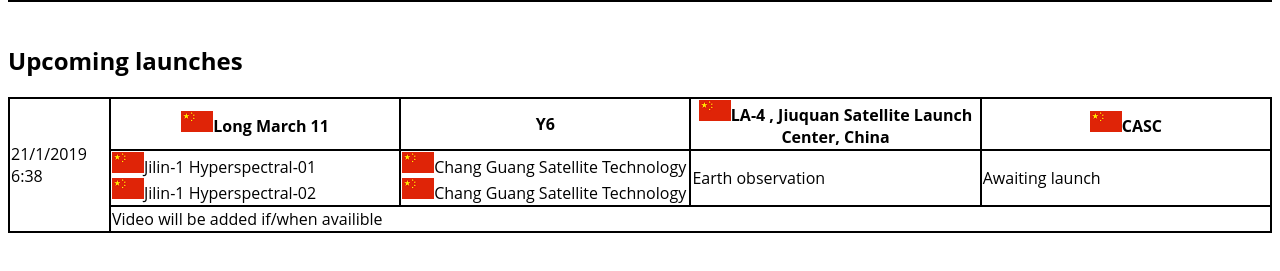
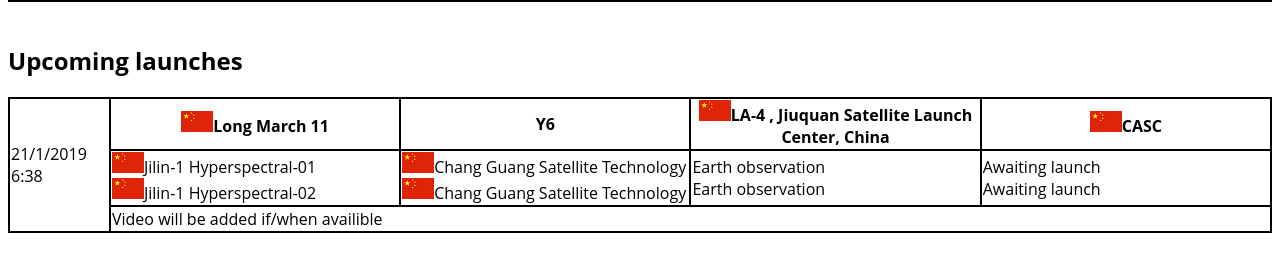
Before and after one commit to riesjart387/spacelaunches, a plain HTML site: page list.html in a window 1280 px wide. Shown: the part 151-422 px from the top of the page. Drawn offline with Linux system fonts and the light colour scheme.

Commit message:
Update list.html

```diff
--- a/list.html
+++ b/list.html
@@ -43,8 +43,8 @@
   <tr>
 	<td><img src="china.png" alt="China">Jilin-1 Hyperspectral-01<br><img src="china.png" alt="China">Jilin-1 Hyperspectral-02</td>
 	<td><img src="china.png" alt="China">Chang Guang Satellite Technology<br><img src="china.png" alt="China">Chang Guang Satellite Technology</td>
-	<td>Earth observation</td>
-	<td>Awaiting launch</td>
+	<td>Earth observation<br>Earth observation</td>
+	<td>Awaiting launch<br>Awaiting launch</td>
   </tr>
   <tr>
     <td colspan="4">Video will be added if/when availible</td>
```
